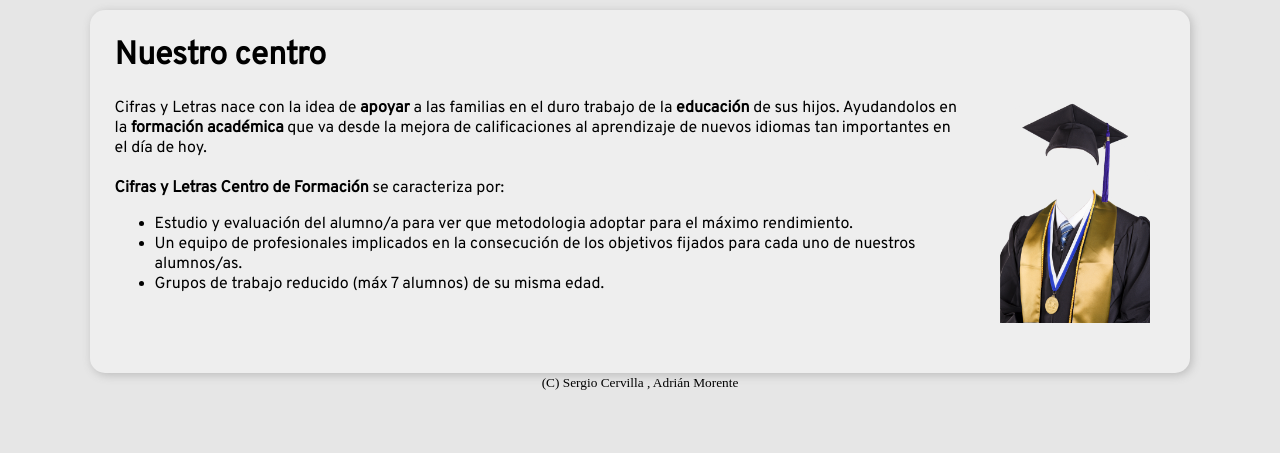
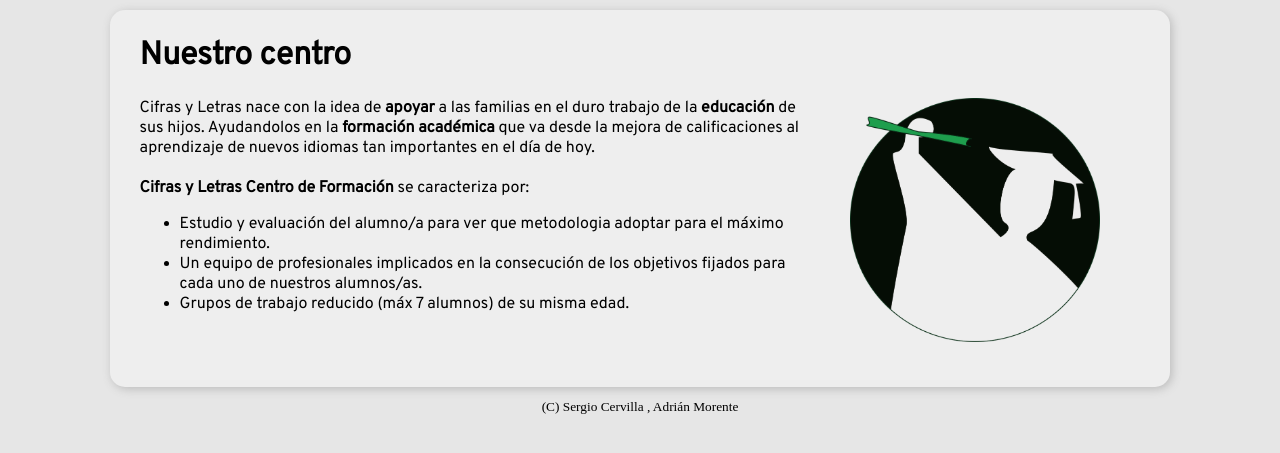
Before and after one commit to Cerv1/CifrasYLetras, a PHP site: page / in a window 1280 px wide. Shown: the part 310-763 px from the top of the page. Run offline with PHP 8.4, Linux system fonts and the light colour scheme; some web fonts are replaced.

Commit message:
Updated CSS and finished HTMLIndex()

```diff
--- a/common_page.php
+++ b/common_page.php
@@ -86,7 +86,7 @@
     echo '
       <div class="general-content">
         <h1> Nuestro centro </h1>
-        <img src="./images/graduation-outfit.png">
+        <img src="./images/diploma.png">
         <p>
           Cifras y Letras nace con la idea de <b>apoyar</b> a las familias en el duro trabajo de la <b>educación</b> de sus hijos.
           Ayudandolos en la <b>formación académica</b> que va desde la mejora de calificaciones al aprendizaje de nuevos idiomas
--- a/style.css
+++ b/style.css
@@ -87,12 +87,8 @@ nav ul li{
 
 .general-content{
   overflow: auto;
-  padding-left: 25px;
-  padding-top: 5px;
-  padding-top: 5px;
-  margin-top: 10px;
-  padding-bottom: 10px;
-
+  padding: 5px 30px 5px 30px;
+  margin: 10px 20px 10px 20px;
   box-shadow: 2px 2px 10px #BBB;
   border-radius: 15px;
   background-color: rgb(238, 238, 238);
@@ -100,7 +96,7 @@ nav ul li{
 }
 
 .general-content img{
-  width: 150px;
+  width: 250px;
   margin: 0px 40px 40px 40px;
   float: right;
 }
```
